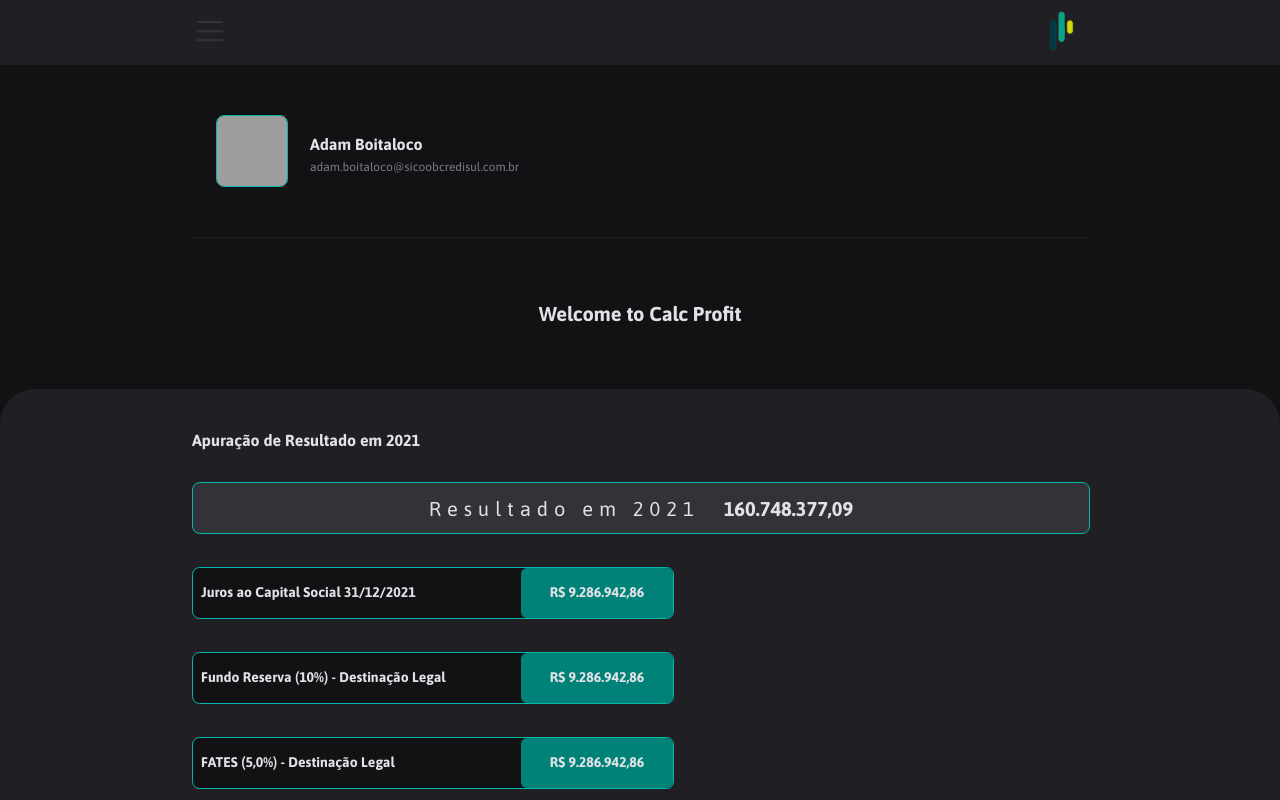
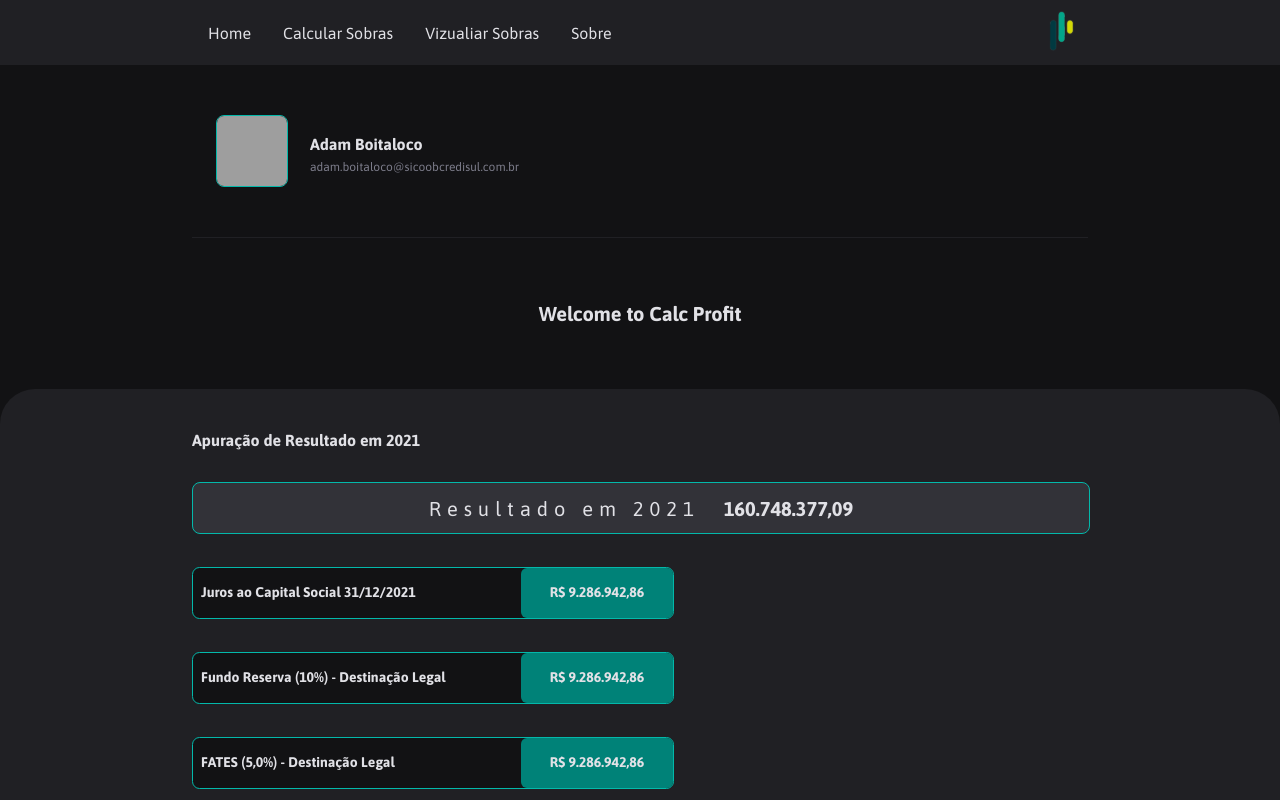
Before and after one commit to montanari2019/calc-profit, a React (Create React App) app: page / in a window 1280 px wide. Shown: the top 800 px of the page. Built offline with nearby package versions, Linux system fonts and the light colour scheme; grey boxes are pictures that could not be loaded.

Commit message:
header finalizado e resposivo

```diff
--- a/src/@router.tsx
+++ b/src/@router.tsx
@@ -1,11 +1,13 @@
 import { BrowserRouter, Route, Routes } from "react-router-dom";
 import { Home } from "./scenes/home/Home";
+import { Profit } from "./scenes/profit/Profit";
 
 export function Router() {
   return (
     <BrowserRouter>
       <Routes>
         <Route index element={<Home/>} />
+        <Route path="/profit" element={<Profit/>}/>
       </Routes>
     </BrowserRouter>
   )
--- a/src/components/header/NavBar.module.css
+++ b/src/components/header/NavBar.module.css
@@ -19,7 +19,6 @@
     display: none;
 
 }
-
 .menuItem {
 
   display: flex;
@@ -34,5 +33,35 @@
   color: var(--gray-100);
   padding: 1rem 0;
   margin-right: 1rem;
-  /* border-bottom: 1px solid var(--gray-100); */
+
 }
+
+
+
+.navDesktop{
+    display: none;
+}
+
+
+
+
+@media (min-width: 1025px){
+    .navBar{
+        display: none;
+    }
+    .navDesktop{
+        display: inline;
+    }
+    .linkNavigation{
+        padding: 1rem;
+        margin: 0;
+    }
+    .linkNavigation:hover{
+        background: var(--purple-light);
+        border: 1px solid var(--purple);
+        outline: 1px solid var(--purple);
+        border-radius: 5px;
+        padding: 1rem;
+        transition: background-color 0.2s;
+    }
+}
--- a/src/components/header/NavBar.tsx
+++ b/src/components/header/NavBar.tsx
@@ -6,18 +6,18 @@
 const linksNavigation = [
   {
     nameLink: "Home",
-    url: "#",
+    url: "/",
   },
   {
     nameLink: "Calcular Sobras",
-    url: "#",
+    url: "/profit",
   },
   {
     nameLink: "Vizualiar Sobras",
     url: "#",
   },
   {
-    nameLink: "Sobra",
+    nameLink: "Sobre",
     url: "#",
   },
 ];
@@ -26,18 +26,29 @@
   const [menuCheck, setMenuCheck] = useState<Boolean>(false);
 
   function handleMenuClick() {
-    if(menuCheck === true){
+    if (menuCheck === true) {
       setMenuCheck(false);
-        console.log("Menu fechado")
-    }else if(menuCheck === false){
+      console.log("Menu fechado");
+    } else if (menuCheck === false) {
       setMenuCheck(true);
-        console.log("Menu aberto")
+      console.log("Menu aberto");
     }
     // console.log("clickando no menu");
   }
 
   return (
     <div>
+
+        <section className={styleNavBar.navDesktop}>
+            {linksNavigation.map((linksNav) =>{
+                return(
+                    <Link className={styleNavBar.linkNavigation} key={linksNav.nameLink} to={linksNav.url}>{linksNav.nameLink}</Link>
+                )
+            })}
+        </section>
+
+        {/* Menu nav bar */}
+      <section className={styleNavBar.navBar}>
         <List
           className={styleNavBar.icon}
           onClick={handleMenuClick}
@@ -45,8 +56,13 @@
           size={36}
         />
 
-      <section className={ menuCheck === true ? styleNavBar.menuOpen : styleNavBar.menuClose}>
-        <X className={styleNavBar.iconClose} onClick={handleMenuClick} color="#E1E1E6" size={36} />
+        <section className={menuCheck === true ? styleNavBar.menuOpen : styleNavBar.menuClose}>
+          <X
+            className={styleNavBar.iconClose}
+            onClick={handleMenuClick}
+            color="#E1E1E6"
+            size={36}
+          />
 
           <div className={styleNavBar.menuItem}>
             {linksNavigation.map((links) => (
@@ -60,6 +76,7 @@
             ))}
           </div>
         </section>
+      </section>
     </div>
   );
 }
```
Also changed, not shown: public/test-menu-nav-bar.gif (added). Lines whose indentation alone changed are shown as unchanged.
